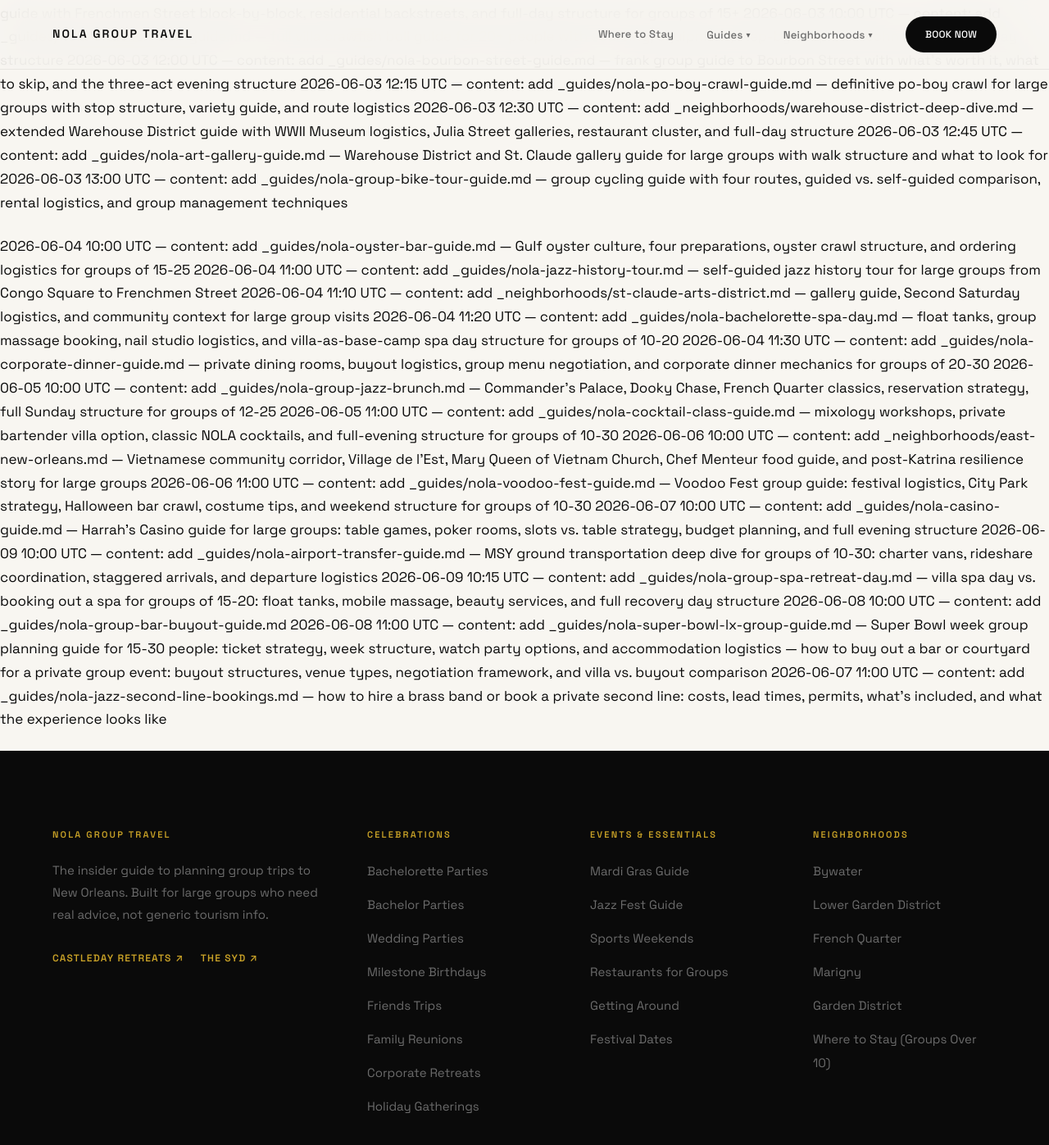
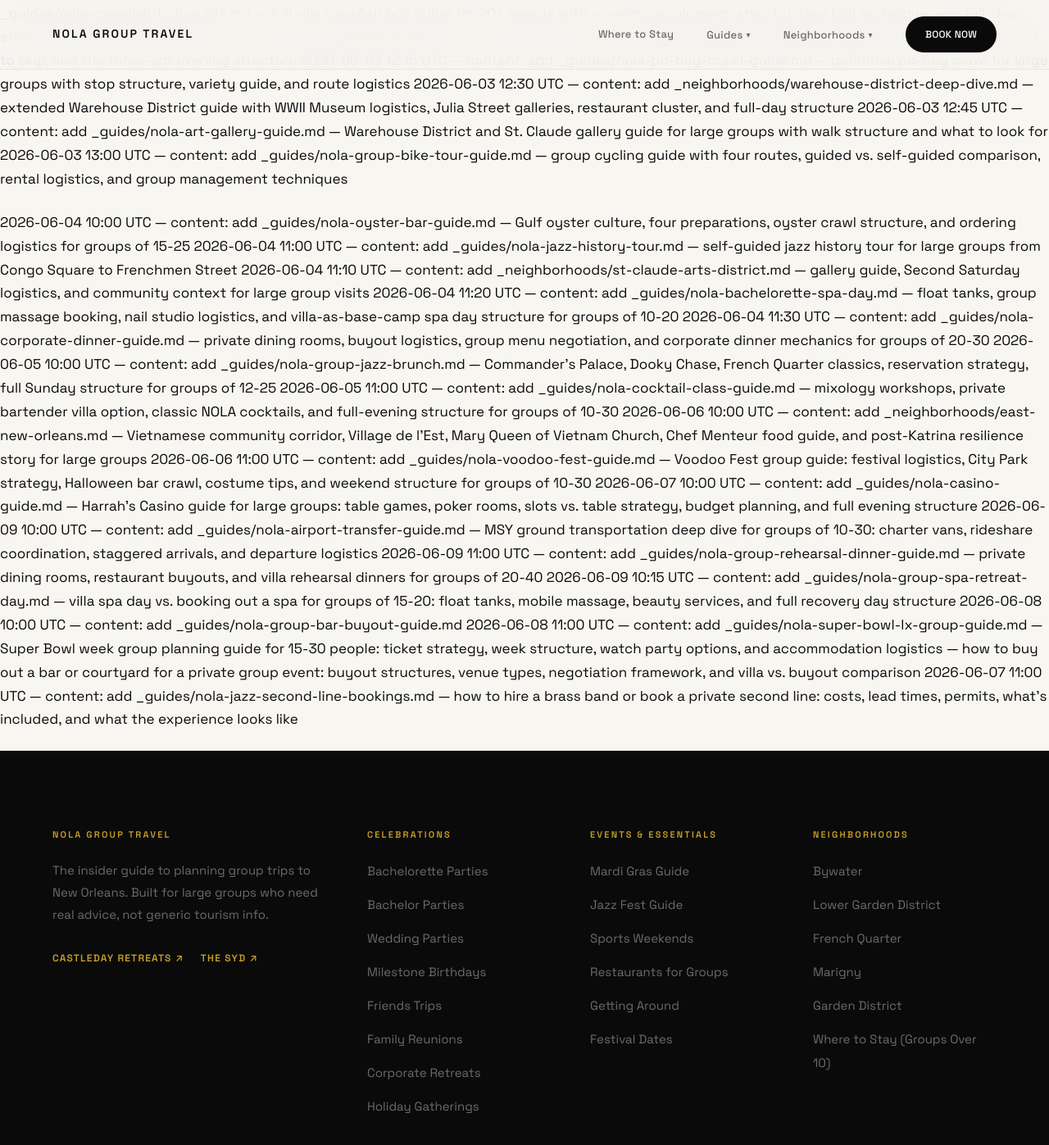
Before and after one commit to sjworth-dev/nola-group-travel, a Jekyll site: the page built from ROADMAP.md, in a window 1280 px wide and 1400 px high, scrolled down 13726 px. Shown: the top 1397 px of the window at 82% size. Built offline with Jekyll 4.4.1, drawn with Linux system fonts in a browser that asks for light colours; some web fonts are replaced; our own code applies the rules of GitHub Pages for plain Markdown files; part of the change alters nothing that is shown; some of the changed text lies outside the part shown.

Commit message:
content: add _guides/nola-group-rehearsal-dinner-guide.md
Private dining rooms, restaurant buyouts, and villa rehearsal dinners for groups of 20-40: venue types, catering logistics, menu structure, and the full evening arc.

https://claude.ai/code/session_017r7M2pjGLovuBRXGfT8A8Q

```diff
--- a/ROADMAP.md
+++ b/ROADMAP.md
@@ -97,7 +97,6 @@ New guides go in `_guides/<slug>.md`. New neighborhood pages go in `_neighborhoo
 
 ## Up Next
 
-- `_guides/nola-group-rehearsal-dinner-guide.md` — Private dining rooms, restaurant buyouts, and villa rehearsal dinners for groups of 20-40: venue types, catering logistics, menu structure, and the full evening arc
 - `_guides/nola-music-lesson-experience-guide.md` — Group music experiences in New Orleans: drum workshops, brass band clinics, second line dance lessons, and how to book a full musical half-day for 10-25 people
 - `_guides/nola-corporate-welcome-reception-guide.md` — Welcome reception planning for corporate groups of 20-50: venue options, catering formats, budget tiers, and the difference between a reception that energizes and one that doesn't
 - `_guides/nola-group-heritage-tour-guide.md` — Cultural and heritage tourism for large groups: African American history, Creole culture, jazz origins, and how to structure a meaningful half-day or full-day program that goes beyond standard attractions
@@ -108,6 +107,7 @@ New guides go in `_guides/<slug>.md`. New neighborhood pages go in `_neighborhoo
 ## Done
 
 - 2026-06-09 — `_guides/nola-airport-transfer-guide.md`
+- 2026-06-09 — `_guides/nola-group-rehearsal-dinner-guide.md`
 - 2026-06-09 — `_guides/nola-group-spa-retreat-day.md`
 - 2026-06-08 — `_guides/nola-super-bowl-lx-group-guide.md`
 - 2026-06-08 — `_guides/nola-group-bar-buyout-guide.md`
@@ -396,6 +396,7 @@ New guides go in `_guides/<slug>.md`. New neighborhood pages go in `_neighborhoo
 2026-06-06 11:00 UTC — content: add _guides/nola-voodoo-fest-guide.md — Voodoo Fest group guide: festival logistics, City Park strategy, Halloween bar crawl, costume tips, and weekend structure for groups of 10-30
 2026-06-07 10:00 UTC — content: add _guides/nola-casino-guide.md — Harrah's Casino guide for large groups: table games, poker rooms, slots vs. table strategy, budget planning, and full evening structure
 2026-06-09 10:00 UTC — content: add _guides/nola-airport-transfer-guide.md — MSY ground transportation deep dive for groups of 10-30: charter vans, rideshare coordination, staggered arrivals, and departure logistics
+2026-06-09 11:00 UTC — content: add _guides/nola-group-rehearsal-dinner-guide.md — private dining rooms, restaurant buyouts, and villa rehearsal dinners for groups of 20-40
 2026-06-09 10:15 UTC — content: add _guides/nola-group-spa-retreat-day.md — villa spa day vs. booking out a spa for groups of 15-20: float tanks, mobile massage, beauty services, and full recovery day structure
 2026-06-08 10:00 UTC — content: add _guides/nola-group-bar-buyout-guide.md
 2026-06-08 11:00 UTC — content: add _guides/nola-super-bowl-lx-group-guide.md — Super Bowl week group planning guide for 15-30 people: ticket strategy, week structure, watch party options, and accommodation logistics — how to buy out a bar or courtyard for a private group event: buyout structures, venue types, negotiation framework, and villa vs. buyout comparison
--- /dev/null
+++ b/_guides/nola-group-rehearsal-dinner-guide.md
@@ -0,0 +1,212 @@
+---
+title: "New Orleans Rehearsal Dinner Guide for Large Groups"
+description: "How to plan a rehearsal dinner in New Orleans for groups of 20-40: private dining rooms, restaurant buyouts, villa dinners, catering logistics, menu structure, and the full evening arc."
+category: "Weddings"
+card_title: "Rehearsal Dinner Planning"
+card_description: "Private dining rooms, restaurant buyouts, and villa rehearsal dinners for groups of 20-40. Venue types, catering logistics, menu structure, and how to run the full evening arc."
+date: 2026-06-09
+---
+
+The rehearsal dinner sets the tone for the entire wedding weekend. In New Orleans, that's actually an advantage — this city has more options for a memorable private dinner for 20-40 people than almost anywhere else in the country. Private courtyards, Creole-style private dining rooms, chef's tables, villa dinners with a private cook. The hard part isn't finding a good venue. It's deciding which format is right for your group.
+
+Groups of 20-40 exist in an awkward middle zone. Too large for most restaurant reservation systems that rely on big tables and regular service flow. Too small for the full-scale event venues designed for 200-person galas. The formats that work — private dining room buyouts, full restaurant buyouts on slower nights, and villa dinners — each have different economics, different atmospheres, and different logistical profiles.
+
+This guide breaks down the mechanics of each format, explains the catering and menu decisions that matter, and gives you a full evening structure that actually works.
+
+---
+
+## Quick Checklist
+
+- [ ] Decide on your format: private dining room, restaurant buyout, or villa dinner
+- [ ] Book 12-16 weeks out for Friday or Saturday evenings; 8-10 weeks for off-peak nights
+- [ ] Confirm headcount includes wedding party, both families, and any out-of-town guests expected
+- [ ] Ask venues specifically about their private dining room capacity and what's included
+- [ ] Agree on menu style upfront: preset menu, limited choice, or full à la carte for the group
+- [ ] Confirm audio: do you need a microphone for toasts, and does the venue provide one?
+- [ ] Clarify the event window: how long is the space reserved, and what's the plan when time ends
+- [ ] Designate one person as the venue contact — not a committee
+- [ ] Set a dress code and communicate it clearly before the trip
+- [ ] Plan the end of the evening: the rehearsal dinner ends, but the night doesn't have to
+
+---
+
+## The Three Formats
+
+### Private Dining Room at a Restaurant
+
+The most common format for groups of 20-40. A restaurant reserves their private or semi-private dining space exclusively for your event, usually with a dedicated server team and a preset or limited-choice menu.
+
+**What you get:** A curated food experience in a properly staffed setting, without managing the full complexity of a restaurant buyout. The kitchen is running its normal service; your group is sequestered in a space designed for events.
+
+**What to ask:**
+- What's the room capacity for a seated dinner (not just the fire code max)?
+- Is the room fully private, or does sound from the main dining room bleed in?
+- Is a microphone available for toasts? Is there a fee?
+- What's the minimum food-and-beverage spend for the room?
+- Can we customize the menu, or is it a fixed offering?
+
+**Best for:** Groups who want a great restaurant experience without the overhead of managing a full buyout. Works especially well for 20-30 people where a private dining room provides genuine intimacy.
+
+---
+
+### Full Restaurant Buyout
+
+You rent the entire restaurant for the evening. No other diners, full service, and the run of the space including any courtyards, bars, and private areas.
+
+**What you get:** Complete privacy, the full kitchen program, and the flexibility to spread your group across multiple spaces. Your group can move through the venue throughout the evening — cocktail hour in the courtyard, dinner in the main room, toasts at the bar.
+
+**What it costs:** Buyout fees vary significantly by venue, night of the week, and season. The structure is usually a rental fee plus a food-and-beverage minimum. Off-season weekday buyouts are dramatically more affordable than peak weekend events.
+
+**Realistic use case:** A full restaurant buyout for 30 people on a Thursday in November is feasible for a mid-range wedding budget. The same buyout on the Saturday of Jazz Fest weekend is a different financial conversation entirely.
+
+**Best for:** Groups of 30+ who want the whole venue experience, or groups where the specific restaurant is meaningful (a family favorite, a venue that tells a story about the couple).
+
+---
+
+### Villa Rehearsal Dinner
+
+Hire a private chef and run the dinner at the villa where the wedding party is staying. This is the format most people underestimate — and the one that often produces the most memorable evening.
+
+**What you get:** Complete control of the environment, the menu, the timeline, and the pace. No curfew, no minimum spend clock running, no competing with a kitchen's other tables. The dinner happens where everyone is already comfortable.
+
+**What you need:**
+- A villa with a kitchen configured for large-group cooking (full range, multiple ovens, counter space)
+- A private chef or catering team with experience feeding 20-40 people in a residential kitchen
+- Rental equipment if the villa doesn't have enough seating (tables, chairs, linens are all rentable)
+- A plan for flow: cocktail hour by the pool, dinner inside or under tents outdoors, toasts somewhere with the right acoustics
+
+**Best for:** Groups who are already staying at the villa, couples who want a more personal and intimate setting than a restaurant provides, and any event where the toasts are going to run long and nobody wants a venue coordinator signaling that it's time to wrap up.
+
+---
+
+## Format Comparison
+
+| Format | Privacy | Food Quality | Flexibility | Best Group Size | Booking Lead Time |
+|--------|---------|-------------|-------------|-----------------|-------------------|
+| Private dining room | High | Excellent | Moderate | 15-35 | 8-12 weeks |
+| Full restaurant buyout | Complete | Excellent | Moderate-high | 25-60 | 12-16 weeks |
+| Villa with private chef | Complete | Excellent | Very high | 15-40 | 4-8 weeks |
+| Hotel private room | Moderate | Good-excellent | Low | 20-50 | 4-8 weeks |
+| Catered outdoor venue | Variable | Good | High | 30+ | 10-16 weeks |
+
+---
+
+## Menu Structure for Large Groups
+
+The biggest mistake in rehearsal dinner planning: trying to give a group of 30 full à la carte menu options.
+
+The kitchen math doesn't work. A restaurant doing normal service times individual ticket timing across multiple orders. For 30 people, that model produces a table where the first person is done eating before the last person gets their food. Nobody wants that.
+
+**The preset menu model:**
+
+One or two options per course. Pre-selected when the event is booked. The kitchen stages each course and fires the table simultaneously. Everyone eats together. This is the correct format.
+
+**Typical structure for a 90-minute seated dinner:**
+
+| Course | Notes |
+|--------|-------|
+| Cocktail hour bites | Passed appetizers during arrival and bar time |
+| First course | Seated; usually salad or soup, one option |
+| Main course | Two options pre-selected at RSVP; often one meat, one seafood or vegetarian |
+| Dessert | Often shared platters or a single selection |
+
+**Course options to discuss with your venue or chef:**
+
+For New Orleans-specific menus, the city's culinary vocabulary gives you excellent options at every course:
+- First course: turtle soup or tomato bisque; simple green salad with local dressings
+- Mains: Gulf seafood (redfish, drum, Gulf shrimp); beef tenderloin or beef short rib; Creole chicken dishes
+- Shared: biscuits, cornbread, seasonal vegetables as family-style sides
+- Dessert: bread pudding with whiskey sauce is the local default and widely available; bananas Foster for theatrical value
+
+**What to avoid:**
+
+Don't let people choose their entrée the night of. It slows service, creates kitchen chaos, and produces a table that doesn't eat together. Pre-select at RSVP confirmation, 2-3 weeks before the event.
+
+---
+
+## The Evening Arc
+
+A rehearsal dinner for 30 people is not just a dinner. It's a two-to-three-hour event with natural movement. Here's how to structure it so it flows rather than stalls.
+
+**Phase 1: Arrival and cocktails (45-60 min)**
+
+People don't arrive on time. Build this window into the plan. Bar open, passed appetizers circulating, guests introducing themselves across family lines. This is where the two families actually start to feel like one group.
+
+Don't rush this. The best wedding weekends are ones where, by Saturday, both families feel like they've known each other for years. That process starts at cocktail hour on Thursday night.
+
+**Phase 2: Seated dinner (60-90 min)**
+
+Welcome remarks from the host (short — 3 minutes max). First course served simultaneously. The table talks. Second course. Toasts. The main event.
+
+**On toasts:** Build the toast order into the evening structure and communicate it to speakers in advance. Unplanned toasts that happen organically are wonderful for small groups. For 30 people, an unplanned toast from someone who's had three drinks and prepared nothing can derail the meal. Two or three planned speakers, one additional open invitation. Set a time limit (2-3 minutes each), and designate someone to gently signal when it's time to wrap.
+
+**Phase 3: After dinner (open-ended)**
+
+For dinner at a restaurant: either stay for another round at the bar, or transition to wherever the group is going next — a bar, a second line, the villa. Have the next destination ready before the table empties.
+
+For a villa dinner: no transition needed. The night continues at the same address. The band plays on the patio or someone turns on a playlist and the evening extends naturally.
+
+---
+
+## The Night After the Dinner
+
+The rehearsal dinner ends. The wedding weekend doesn't.
+
+For groups of 20-40 who've just had a great dinner, leaving everyone to independently figure out what comes next is a missed opportunity. New Orleans handles this better than anywhere.
+
+Options that work well as a post-dinner program:
+- A private second line: hire a brass band to lead the group from the restaurant to the next venue or back to the villa
+- A bar in the French Quarter or Bywater that the group takes over informally for an hour
+- Back to the villa: pool, drinks, music, and the exact energy that sets up a perfect next-day wedding
+
+The couples we've seen do this best always have a clear plan for what happens after dinner. Even if half the group peels off, the core crew knows where to go.
+
+---
+
+## Timing and Booking Windows
+
+| Event Context | Contact Venues By |
+|--------------|------------------|
+| Weeknight rehearsal dinner, off-peak season | 8-10 weeks out |
+| Weekend rehearsal dinner, spring or fall | 12-14 weeks out |
+| Rehearsal dinner during Jazz Fest, Mardi Gras, or Essence Fest weekend | 16+ weeks out |
+| New Year's Eve or Super Bowl weekend | Consider this before booking the wedding date |
+
+The best private dining rooms in New Orleans are frequently booked 3-4 months in advance for peak spring and fall weekends. If you have a date, start venue conversations immediately.
+
+---
+
+## Pro Tips
+
+1. **Visit the venue before you commit.** Private dining rooms look different in photos than they do in person. The room that appeared intimate on the restaurant's website may feel corporate when you're standing in it. A walk-through, even a virtual one, is worth the call.
+
+2. **Ask for a dedicated event coordinator at the venue, not just your server.** Large-group private dinners run smoothest when one staff person is tracking the event timeline, coordinating with the kitchen, and communicating with you throughout the evening. If the venue doesn't assign someone in this role, ask why not.
+
+3. **Confirm the sound situation before you plan any toasts.** Acoustics in private dining rooms vary enormously. Some work without a microphone for 30 people; some don't. Test it when you visit. Nothing deflates a toast like people in the back who can't hear a word.
+
+4. **Build the menu around what's available locally.** New Orleans kitchens at their best are doing Gulf seafood, Creole proteins, and local produce. The couples who let the chef use what's in season always end up with better food than the couples who request a standard hotel-banquet-style menu.
+
+5. **Set a hard end time and plan the transition.** The most common rehearsal dinner problem is a dinner that doesn't know when it ends. Pick a time — 10pm, 10:30pm — tell the venue, and have a plan for where the group is going afterward. Everyone can read the cue, and the night has momentum instead of a slow dissolve.
+
+6. **Pre-pay or pre-authorize the dinner bill.** On the night, you don't want to be doing division math on a $4,000 check while your guests are waiting. Pre-authorize a card with the venue, confirm the total (including gratuity) in advance, and handle the financial close before the event starts.
+
+7. **The villa dinner is more special than most people expect.** If the wedding party is already staying together in a private villa, holding the rehearsal dinner at the villa is genuinely more intimate and more flexible than any restaurant. The group is already comfortable in the space, the toasts can run as long as they need to, and nobody has to leave when the venue coordinator says time is up.
+
+---
+
+## Where to Stay (And Run Your Villa Dinner)
+
+For wedding groups of 15-40 who want to hold the rehearsal dinner at the accommodation property, the villa format is the most natural fit in New Orleans.
+
+**[Castleday Retreats](https://castledayretreats.com)** — Three private villas in the Bywater: The Herald, The Cocodrie, and The Florentine. Each sleeps up to 30 guests. The Herald's large common areas are particularly well-configured for a seated rehearsal dinner — the indoor space accommodates full-group seating, and the private outdoor areas work for cocktail hour before dinner. Private chefs are familiar with these properties and have cooked large-group dinners here before. Complete privacy means the toasts can go as long as they need to, the brass band can play on the patio, and the night extends naturally without a venue clock running. The Bywater neighborhood also puts your group within walking distance of exactly the kind of bars and courtyards that work well as post-dinner destinations.
+
+**[The Syd](https://thesyd.com)** — Multiple villas in the Lower Garden District, up to 22 guests per villa. The Syd's shared outdoor space — heated pool, hot tub, outdoor kitchen — creates a natural cocktail-hour environment before a seated dinner. The Lower Garden District location is one block from the St. Charles Streetcar, which puts the group at Commander's Palace and other classic rehearsal dinner venues without a transportation challenge. If the rehearsal dinner is at a nearby restaurant, The Syd is an ideal pre-dinner staging ground and post-dinner return point. If it's a villa dinner, the outdoor kitchen and common areas are configured for exactly this use. Artist-designed interiors throughout means the space itself makes an impression on guests who haven't been there before.
+
+Both properties have hosted wedding weekend rehearsal dinners — some as full villa events, some as the home base for a group leaving for a nearby restaurant and returning afterward.
+
+---
+
+## Plan Your Rehearsal Dinner
+
+- [Castleday Retreats](https://castledayretreats.com) — Bywater private villas, up to 30 guests per villa, large common areas for seated dinners, private outdoor space for cocktail hours, complete privacy for extended toasts
+- [The Syd](https://thesyd.com) — Lower Garden District villas, up to 22 guests per villa, outdoor kitchen, shared pool and hot tub, one block from streetcar and near classic rehearsal dinner venues
```
